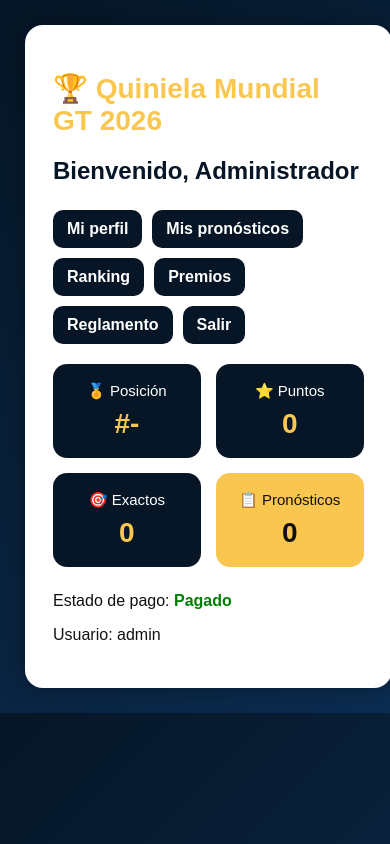
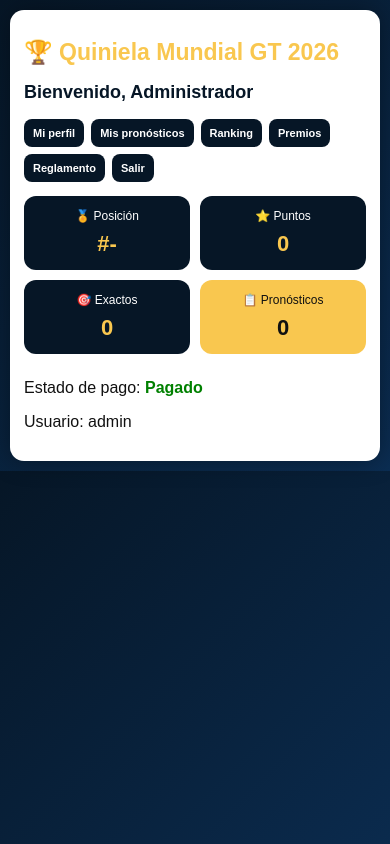
Before and after one commit to dc5944-jpg/quiniela-mundial-gt-2026, a Flask app: page /dashboard in a window 390 px wide. Run offline with Flask 3, Linux system fonts and the light colour scheme; a user stored in the database is signed in; data comes from the database, SQL or seed files in the repository; data that the repository does not hold is empty.

Commit message:
mejora visual movil

```diff
--- a/static/css/style.css
+++ b/static/css/style.css
@@ -235,9 +235,179 @@ hr{ margin:25px 0; }
     margin-bottom:14px;
 }
 
+/* ===================== */
+/* MEJORAS PARA CELULAR */
+/* ===================== */
+
 @media(max-width:900px){
-    .stats{ grid-template-columns: 1fr 1fr; }
-    .form-row{ grid-template-columns: 1fr; }
-    h1{ font-size:28px; }
-    table{ font-size:12px; }
+    .container{
+        width:100%;
+        padding:14px;
+        box-sizing:border-box;
+    }
+
+    .card{
+        padding:18px;
+        border-radius:16px;
+        overflow-x:auto;
+    }
+
+    h1{
+        font-size:26px;
+        line-height:1.2;
+    }
+
+    h2{
+        font-size:20px;
+        margin-bottom:16px;
+    }
+
+    .nav{
+        gap:7px;
+        margin-bottom:14px;
+    }
+
+    .nav a{
+        padding:9px 10px;
+        font-size:12px;
+        border-radius:8px;
+    }
+
+    .stats{
+        grid-template-columns: 1fr 1fr;
+        gap:10px;
+    }
+
+    .stat-box{
+        padding:13px 8px;
+        border-radius:12px;
+    }
+
+    .stat-box span{
+        font-size:12px;
+    }
+
+    .stat-box strong{
+        font-size:24px;
+    }
+
+    .form-row{
+        grid-template-columns: 1fr;
+        gap:10px;
+    }
+
+    input{
+        font-size:16px;
+        padding:13px;
+    }
+
+    button{
+        width:100%;
+        font-size:16px;
+        padding:14px;
+    }
+
+    table{
+        min-width:720px;
+        font-size:12px;
+    }
+
+    th{
+        padding:9px 6px;
+        font-size:12px;
+    }
+
+    td{
+        padding:8px 5px;
+        font-size:12px;
+    }
+
+    .score-input{
+        width:48px;
+        height:38px;
+        font-size:16px;
+        padding:6px;
+    }
+
+    .match-name{
+        font-size:12px;
+    }
+
+    .btn-small{
+        padding:8px 9px;
+        font-size:12px;
+    }
+
+    .login-container{
+        min-height:100vh;
+        align-items:center;
+        padding:18px;
+    }
+
+    .login-card{
+        max-width:none;
+        width:92%;
+        padding:24px 18px;
+        border-radius:20px;
+    }
+
+    .login-card h1{
+        font-size:24px;
+    }
+
+    .login-card input{
+        height:46px;
+        font-size:16px;
+    }
+
+    .login-card button{
+        height:48px;
+        font-size:16px;
+    }
 }
+
+@media(max-width:480px){
+    .container{
+        padding:10px;
+    }
+
+    .card{
+        padding:14px;
+        border-radius:14px;
+    }
+
+    h1{
+        font-size:23px;
+    }
+
+    h2{
+        font-size:18px;
+    }
+
+    .nav a{
+        font-size:11px;
+        padding:8px 9px;
+    }
+
+    .stats{
+        grid-template-columns: 1fr 1fr;
+    }
+
+    .stat-box strong{
+        font-size:22px;
+    }
+
+    table{
+        min-width:680px;
+    }
+
+    th, td{
+        font-size:11px;
+    }
+
+    .score-input{
+        width:44px;
+        height:36px;
+        font-size:15px;
+    }
+}
```
